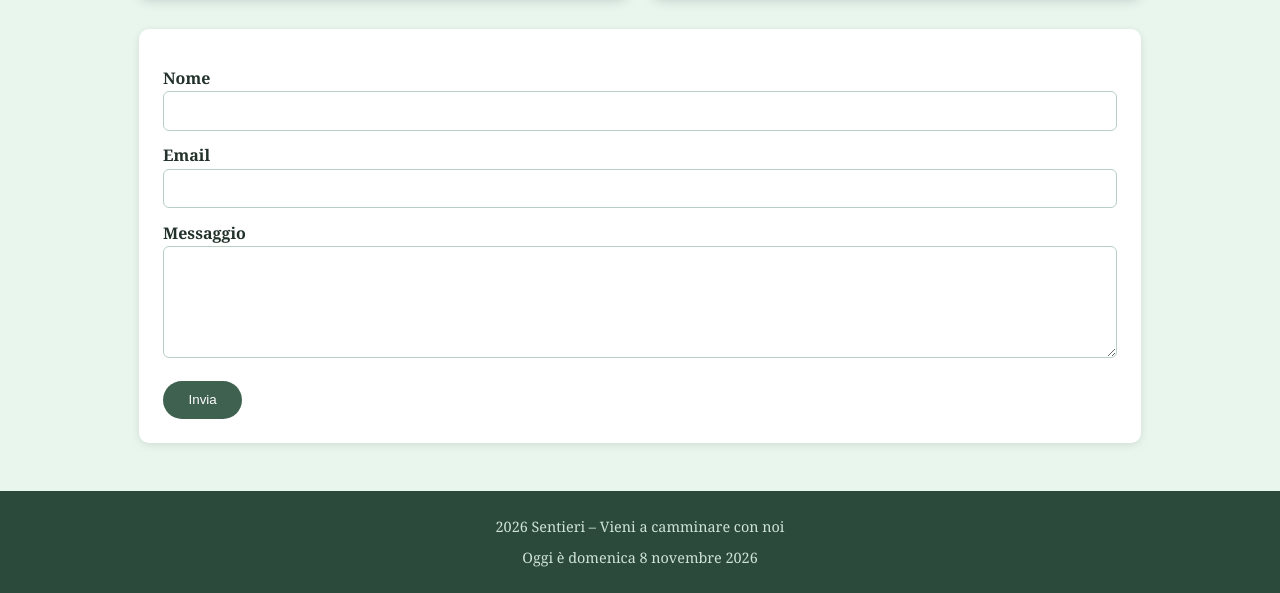
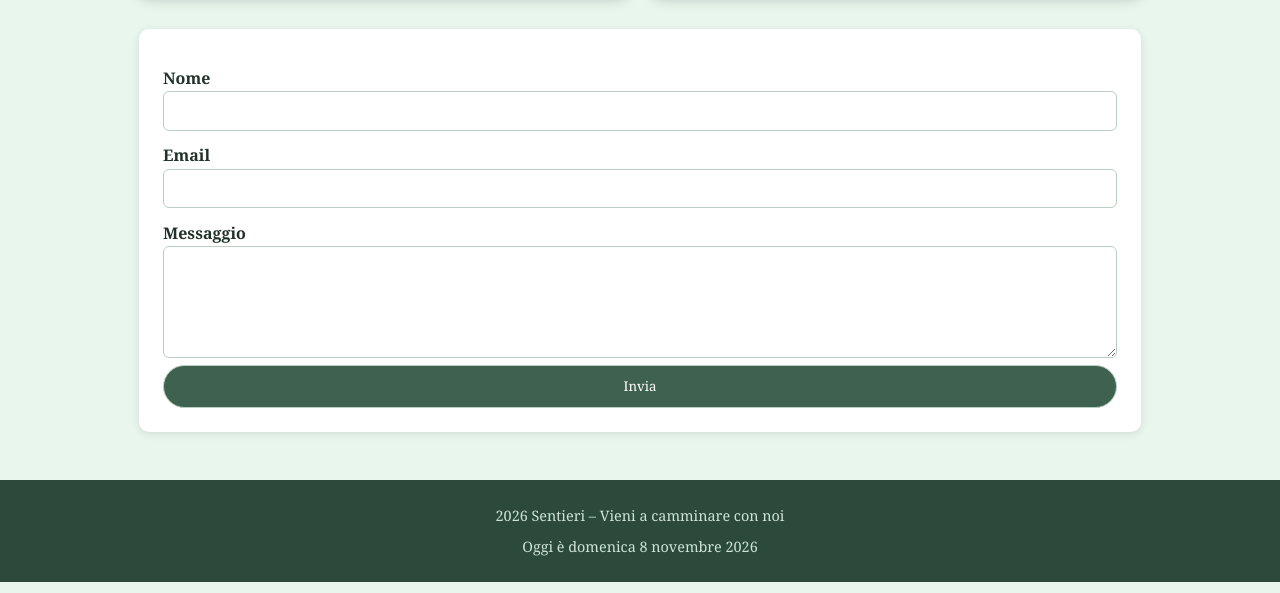
Before and after one commit to martynoToffolo/martynotoffolo.github.io, a plain HTML site: page contatti.html in a window 1280 px wide. Shown: the part 481-1074 px from the top of the page. Drawn offline with Linux system fonts and the light colour scheme.

Commit message:
Add files via upload

```diff
--- a/contatti.html
+++ b/contatti.html
@@ -39,7 +39,8 @@
   <label>Email</label><input type="email" required>
   <label>Messaggio</label><textarea rows="5" required></textarea>
 
-  <button class="btn" type="submit" style="background:#3f6150;">Invia</button>
+  <input class="btn" type="submit" value="Invia" style="background:#3f6150;">
+
 </form>
 </main>
 </body>
```
